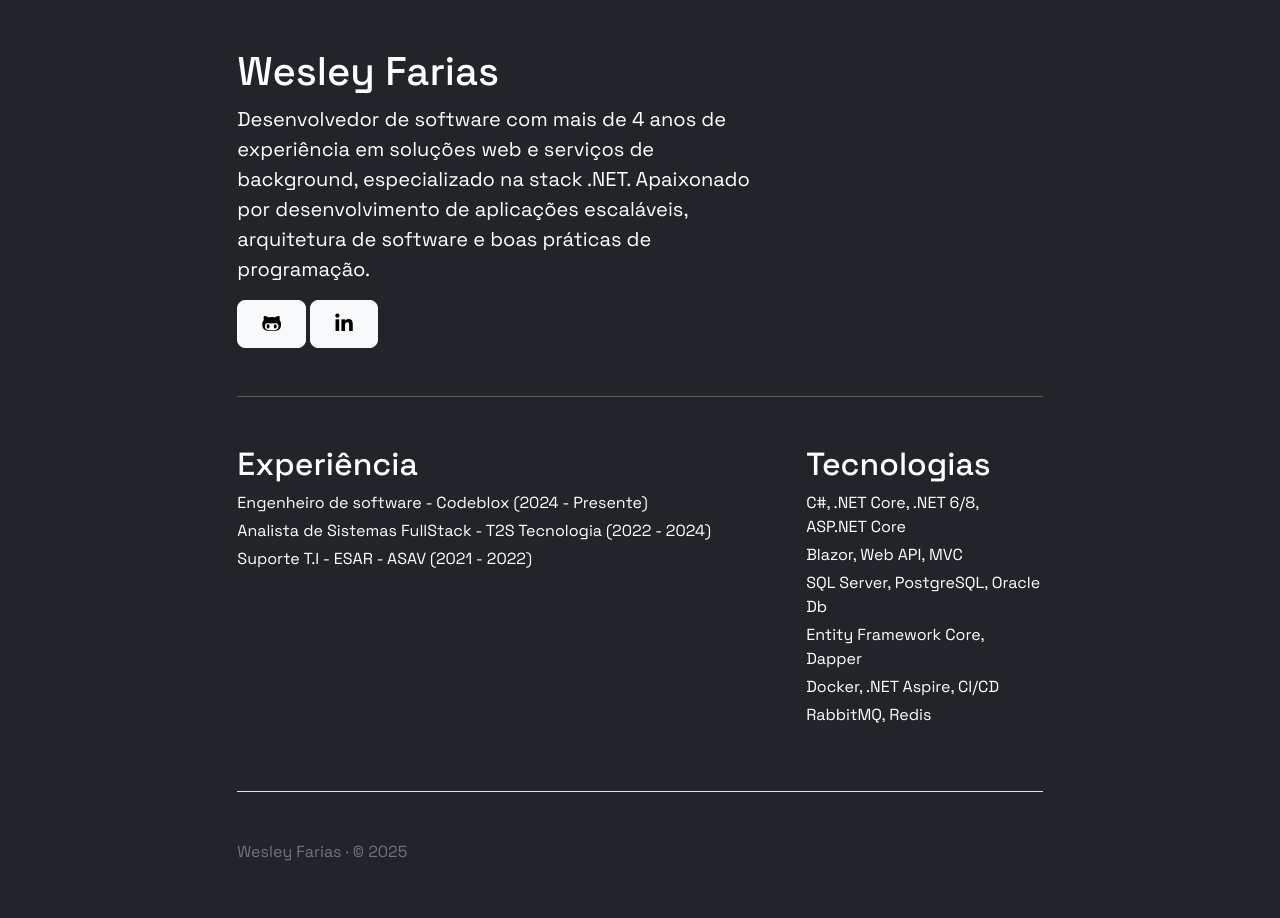
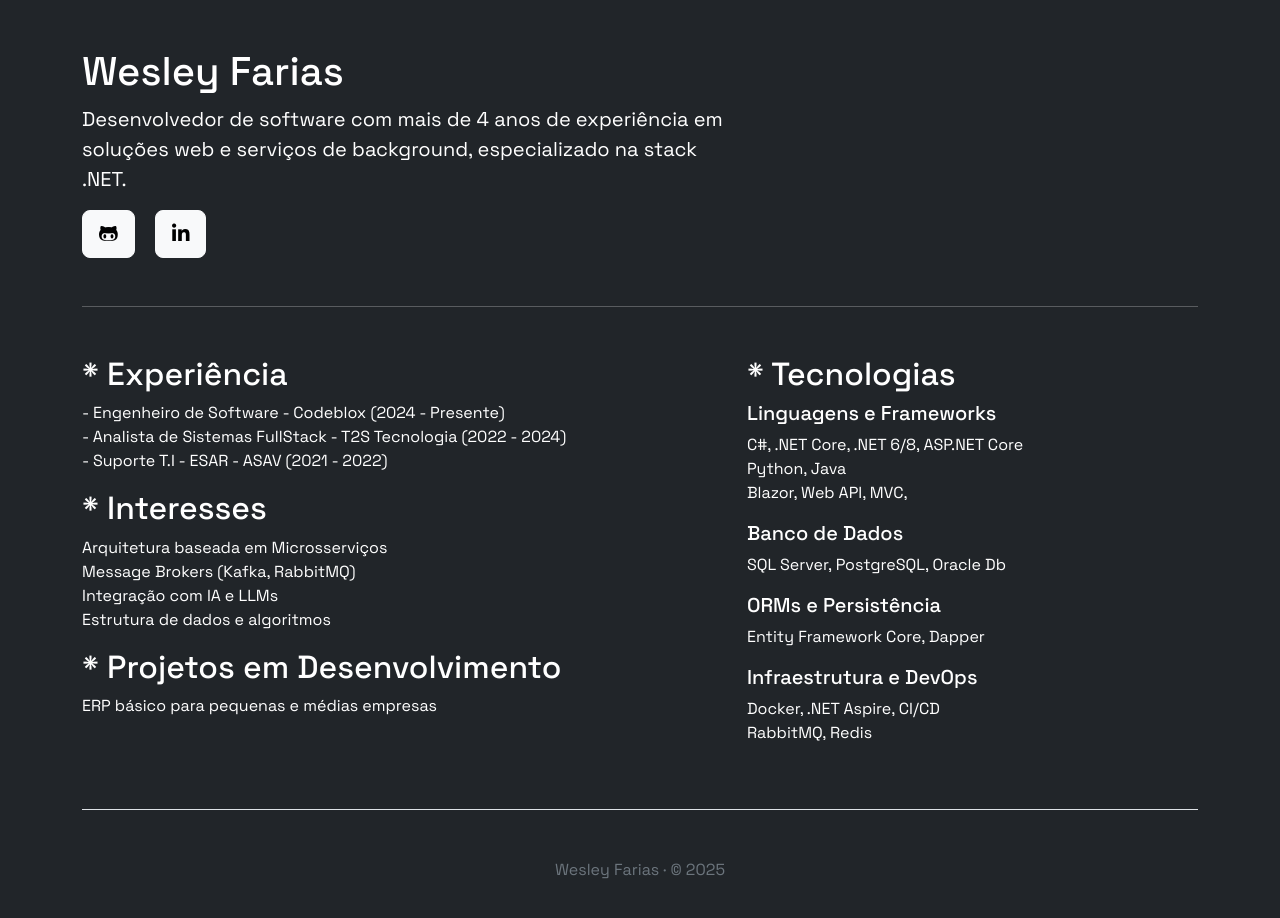
Before and after one commit to wesleyfariasdev/portfolio, a plain HTML site: page index.html in a window 1280 px wide. Drawn offline with nearby package versions, Linux system fonts and the light colour scheme.

Commit message:
adicionado interesses e projetos em desenvolvimento

```diff
--- a/index.html
+++ b/index.html
@@ -12,49 +12,76 @@
 </head>
 
 <body class="bg-dark text-white">
-    <div class="col-lg-8 mx-auto p-4 py-md-5">
+    <div class="container py-5">
         <main>
-            <h1>Wesley Farias</h1>
-            <p class="fs-5 col-md-8">Desenvolvedor de software com mais de 4 anos de experiência em soluções web e
-                serviços de background, especializado na stack .NET. Apaixonado por desenvolvimento de aplicações
-                escaláveis,
-                arquitetura de software e boas práticas de programação.</p>
-
-            <div class="mb-5">
-                <a href="https://github.com/wesleyfariasdev" target="_blank" class="btn btn-light btn-lg px-4">
-                    <i class="fa-brands fa-github-alt"></i>
-                </a>
-                <a href="https://www.linkedin.com/in/wesleymfarias/" target="_blank" class="btn btn-light btn-lg px-4">
-                    <i class="fa-brands fa-linkedin-in"></i>
-                </a>
+            <div class="mb-5 col-lg-7">
+                <h1>Wesley Farias</h1>
+                <p class="fs-5">Desenvolvedor de software com mais de 4 anos de experiência em soluções web e
+                    serviços de background, especializado na stack .NET.</p>
+                <div>
+                    <a href="https://github.com/wesleyfariasdev" target="_blank" class="btn btn-light btn-lg me-3">
+                        <i class="fa-brands fa-github-alt"></i>
+                    </a>
+                    <a href="https://www.linkedin.com/in/wesleymfarias/" target="_blank" class="btn btn-light btn-lg">
+                        <i class="fa-brands fa-linkedin-in"></i>
+                    </a>
+                </div>
             </div>
 
-            <hr class="col-3 col-md-12 mb-5">
-            <div class="row g-5">
-                <div class="col-md-8">
-                    <h2>Experiência</h2>
-                    <ul class="icon-list ps-0">
-                        <li class="d-flex align-items-start mb-1">Engenheiro de software - Codeblox (2024 - Presente)
-                        </li>
-                        <li class="d-flex align-items-start mb-1">Analista de Sistemas FullStack - T2S Tecnologia (2022
-                            - 2024)</li>
-                        <li class="d-flex align-items-start mb-1">Suporte T.I - ESAR - ASAV (2021 - 2022)</li>
+            <hr class="mb-5">
+
+            <div class="row g-4">
+                <div class="col-lg-7">
+                    <h2>* Experiência</h2>
+                    <ul class="list-unstyled">
+                        <li>- Engenheiro de Software - Codeblox (2024 - Presente)</li>
+                        <li>- Analista de Sistemas FullStack - T2S Tecnologia (2022 - 2024)</li>
+                        <li>- Suporte T.I - ESAR - ASAV (2021 - 2022)</li>
+                    </ul>
+
+                    <h2>* Interesses</h2>
+                    <ul class="list-unstyled">
+                        <li>Arquitetura baseada em Microsserviços</li>
+                        <li>Message Brokers (Kafka, RabbitMQ)</li>
+                        <li>Integração com IA e LLMs</li>
+                        <li>Estrutura de dados e algoritmos</li>
+                    </ul>
+
+                    <h2>* Projetos em Desenvolvimento</h2>
+                    <ul class="list-unstyled">
+                        <li>ERP básico para pequenas e médias empresas</li>
                     </ul>
                 </div>
-                <div class="col-md-4">
-                    <h2>Tecnologias</h2>
-                    <ul class="icon-list ps-0">
-                        <li class="d-flex align-items-start mb-1">C#, .NET Core, .NET 6/8, ASP.NET Core</li>
-                        <li class="d-flex align-items-start mb-1">Blazor, Web API, MVC</li>
-                        <li class="d-flex align-items-start mb-1">SQL Server, PostgreSQL, Oracle Db</li>
-                        <li class="d-flex align-items-start mb-1">Entity Framework Core, Dapper</li>
-                        <li class="d-flex align-items-start mb-1">Docker, .NET Aspire, CI/CD</li>
-                        <li class="d-flex align-items-start mb-1">RabbitMQ, Redis</li>
+
+                <div class="col-lg-5">
+                    <h2>* Tecnologias</h2>
+                    <h5>Linguagens e Frameworks</h5>
+                    <ul class="list-unstyled">
+                        <li>C#, .NET Core, .NET 6/8, ASP.NET Core</li>
+                        <li>Python, Java</li>
+                        <li>Blazor, Web API, MVC, </li>
+                    </ul>
+
+                    <h5>Banco de Dados</h5>
+                    <ul class="list-unstyled">
+                        <li>SQL Server, PostgreSQL, Oracle Db</li>
+                    </ul>
+
+                    <h5>ORMs e Persistência</h5>
+                    <ul class="list-unstyled">
+                        <li>Entity Framework Core, Dapper</li>
+                    </ul>
+
+                    <h5>Infraestrutura e DevOps</h5>
+                    <ul class="list-unstyled">
+                        <li>Docker, .NET Aspire, CI/CD</li>
+                        <li>RabbitMQ, Redis</li>
                     </ul>
                 </div>
             </div>
         </main>
-        <footer class="pt-5 my-5 text-muted border-top">
+
+        <footer class="pt-5 text-center text-muted border-top mt-5">
             Wesley Farias &middot; &copy; 2025
         </footer>
     </div>
```
